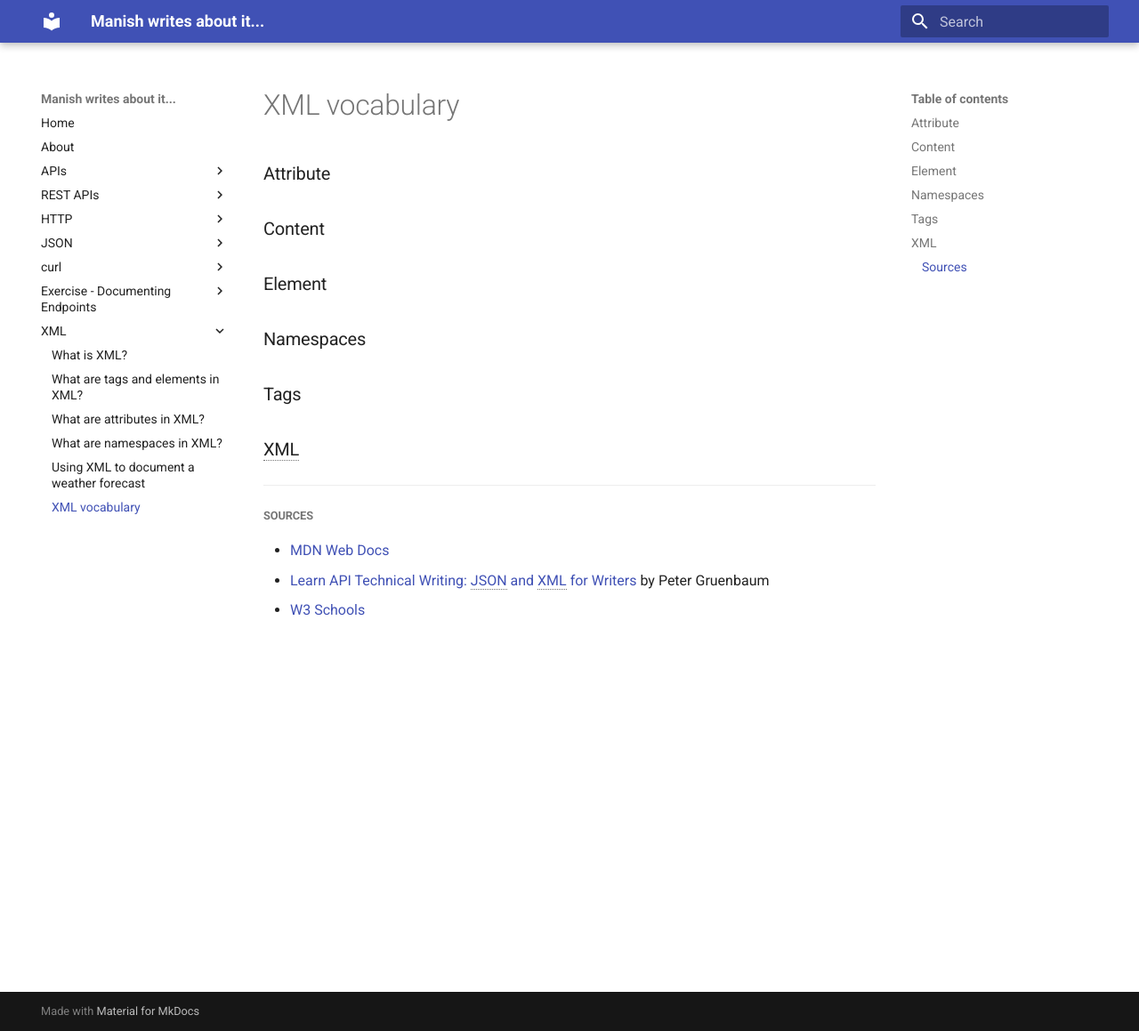
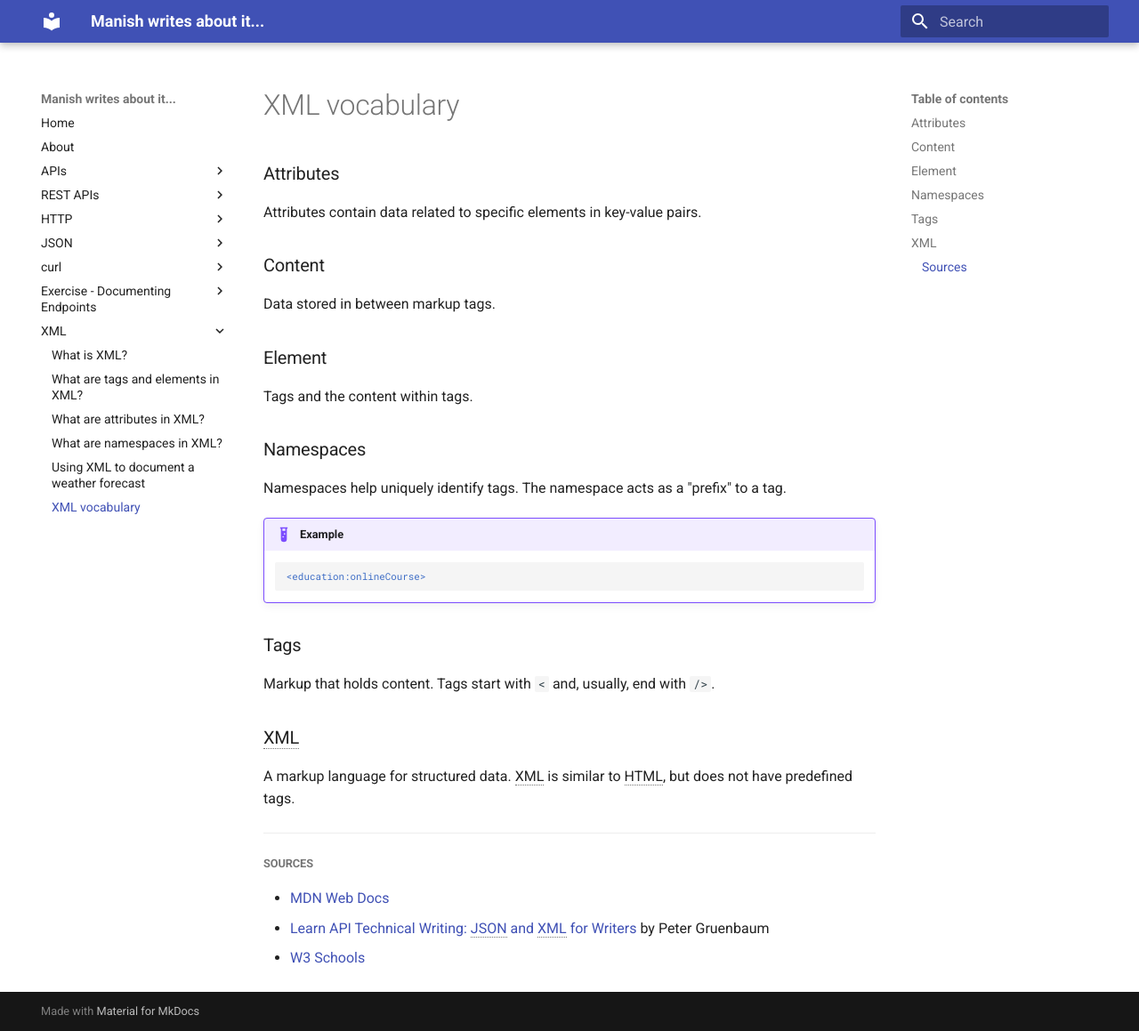
Before and after one commit to savvystrider/savvystrider.github.io, an MkDocs documentation site: the page built from docs/xml-vocabulary.md, in a window 1280 px wide and 1159 px high. Shown: the whole window at 89% size. Built offline with MkDocs 1.6.1 and Material for MkDocs 9.7.7, drawn with Linux system fonts in a browser that asks for light colours.

Commit message:
Updates XML vocabulary

````diff
--- a/docs/xml-vocabulary.md
+++ b/docs/xml-vocabulary.md
@@ -1,15 +1,26 @@
-### Attribute
+### Attributes
+Attributes contain data related to specific elements in key-value pairs.
 
 ### Content
+Data stored in between markup tags.
 
 ### Element
+Tags and the content within tags.
 
 ### Namespaces
+Namespaces help uniquely identify tags. The namespace acts as a "prefix" to a tag.
+
+!!! example
+
+    ```xml
+    <education:onlineCourse>
+    ```
 
 ### Tags
+Markup that holds content. Tags start with `<` and, usually, end with `/>`.
 
 ### XML
-
+A markup language for structured data. XML is similar to HTML, but does not have predefined tags.
 
 
 *[XML]: Extensible Markup Language
````
